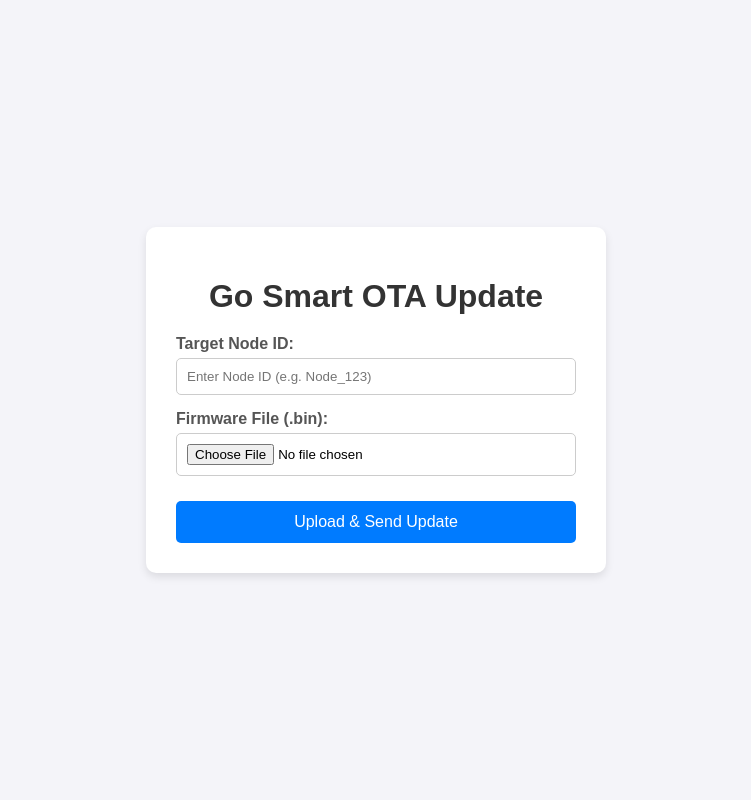
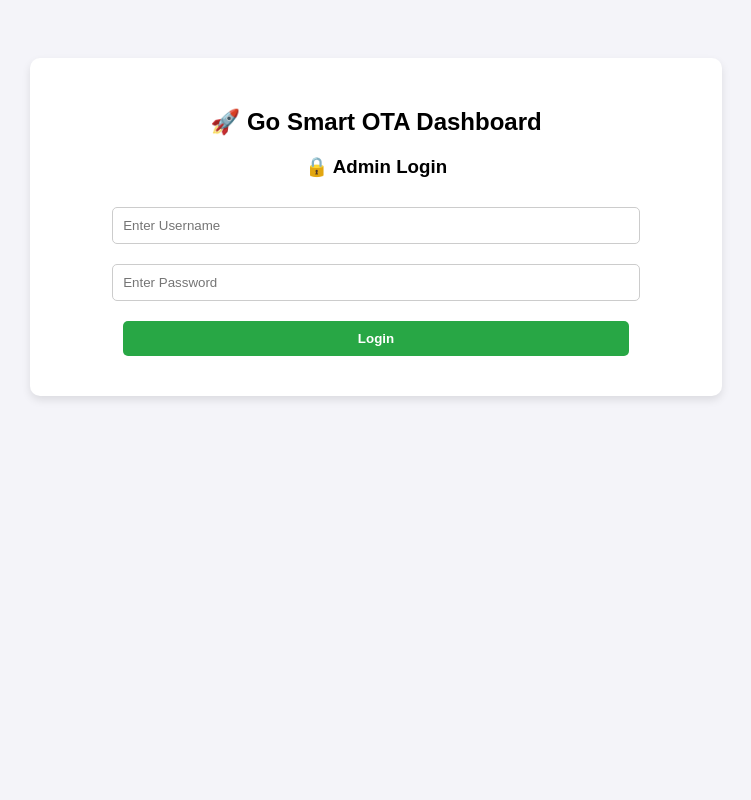
Before and after one commit to aveshpatel7/go-smartota, a Flask app: template templates/index.html in a window 1280 px wide. Shown: the whole page, without its empty margins (264-1015 px from the left). Run offline with Flask 3, Linux system fonts and the light colour scheme; the template is opened without the code that fills it, so the values that code supplies are empty.

Commit message:
Fixed file upload issue

```diff
--- a/app.py
+++ b/app.py
@@ -1,85 +1,95 @@
-from flask import Flask, render_template, request, send_from_directory, Response
+from flask import Flask, render_template, request, send_from_directory, session, redirect, url_for
 import paho.mqtt.client as mqtt
 import os
 import json
-from werkzeug.utils import secure_filename
-from functools import wraps
 
 app = Flask(__name__)
+# सिक्योरिटी के लिए एक सीक्रेट चाबी (यह बहुत ज़रूरी है)
+app.secret_key = "gosmart_super_secret_key_2026"
 
-# --- फाइल सेविंग सेटिंग ---
+# 🔐 यहाँ अपना एडमिन यूजरनेम और पासवर्ड सेट करें
+ADMIN_USERNAME = "admin"
+ADMIN_PASSWORD = "12345678"
+
 UPLOAD_FOLDER = 'firmware'
-app.config['UPLOAD_FOLDER'] = UPLOAD_FOLDER
-os.makedirs(UPLOAD_FOLDER, exist_ok=True) # रेंडर पर एरर रोकने के लिए
+os.makedirs(UPLOAD_FOLDER, exist_ok=True)
 
-# --- पासवर्ड सिक्योरिटी ---
-def check_auth(username, password):
-    return username == 'admin' and password == '12345678'
+MQTT_BROKER = "i26a1c71.ala.asia-southeast1.emqxsl.com"
+MQTT_PORT = 8883
+MQTT_USER = "smartnest_client"
+MQTT_PASS = "D2m9ga8JynJDEM6"
 
-def authenticate():
-    return Response(
-        'Login Required\n', 401,
-        {'WWW-Authenticate': 'Basic realm="Login Required"'})
+mqtt_client = mqtt.Client()
+mqtt_client.username_pw_set(MQTT_USER, MQTT_PASS)
+mqtt_client.tls_set()
 
-def requires_auth(f):
-    @wraps(f)
-    def decorated(*args, **kwargs):
-        auth = request.authorization
-        if not auth or not check_auth(auth.username, auth.password):
-            return authenticate()
-        return f(*args, **kwargs)
-    return decorated
+@app.route('/', methods=['GET', 'POST'])
+def index():
+    error = None
+    # अगर कोई लॉगिन करने की कोशिश कर रहा है
+    if request.method == 'POST':
+        user = request.form.get('username')
+        pw = request.form.get('password')
 
-# --- MQTT सेटिंग ---
-MQTT_BROKER = "broker.emqx.io"
-MQTT_PORT = 1883
-client = mqtt.Client()
+        if user == ADMIN_USERNAME and pw == ADMIN_PASSWORD:
+            session['logged_in'] = True  # ताला खुल गया
+            return redirect(url_for('index'))
+        else:
+            error = "❌ Wrong Username or Password!"
 
-try:
-    client.connect(MQTT_BROKER, MQTT_PORT, 60)
-    client.loop_start()
-    print("MQTT Connected!")
-except Exception as e:
-    print(f"MQTT Error: {e}")
+    # अगर लॉगिन है, तो फाइलें दिखाओ
+    if session.get('logged_in'):
+        files = os.listdir(UPLOAD_FOLDER)
+        return render_template('index.html', files=files)
 
-# --- वेब पेज राऊट ---
-@app.route('/')
-@requires_auth
-def index():
-    return render_template('index.html')
+    # अगर लॉगिन नहीं है, तो सिर्फ लॉगिन पेज दिखाओ
+    return render_template('index.html', error=error)
 
-# --- OTA भेजने का राऊट ---
+@app.route('/logout')
+def logout():
+    session.pop('logged_in', None) # ताला वापस लगा दिया
+    return redirect(url_for('index'))
+
+@app.route('/upload', methods=['POST'])
+def upload_file():
+    if not session.get('logged_in'):
+        return "❌ Unauthorized Access!"
+
+    if 'file' not in request.files:
+        return "No file selected!"
+    file = request.files['file']
+    if file.filename != '':
+        file.save(os.path.join(UPLOAD_FOLDER, file.filename))
+    return "✅ Firmware Uploaded Successfully! <br><br> <a href='/'>Go Back to Dashboard</a>"
+
 @app.route('/send_ota', methods=['POST'])
-@requires_auth
 def send_ota():
+    if not session.get('logged_in'):
+        return "❌ Unauthorized Access!"
+
+    node_id = request.form.get('node_id')
+    filename = request.form.get('filename')
+
+    host_url = request.host_url.replace("http://", "https://")
+    firmware_download_url = f"{host_url}firmware/{filename}"
+
+    topic = f"home/device/{node_id}/control"
+    payload = {
+        "action": "OTA_UPDATE",
+        "firmware_url": firmware_download_url
+    }
+
     try:
-        node_id = request.form.get('node_id')
-        file = request.files.get('file')
+        mqtt_client.connect(MQTT_BROKER, MQTT_PORT, 60)
+        mqtt_client.publish(topic, json.dumps(payload))
+        mqtt_client.disconnect()
+        return f"🚀 OTA Update Command Sent to {node_id}! ESP32 will now download: {filename} <br><br> <a href='/'>Go Back to Dashboard</a>"
+    except Exception as e:
+        return f"❌ Error connecting to MQTT: {e}"
 
-        if not file or file.filename == '':
-            return "Error: No file selected!", 400
-
-        filename = secure_filename(file.filename)
-        filepath = os.path.join(app.config['UPLOAD_FOLDER'], filename)
-        file.save(filepath)
-
-        # डाउनलोड URL बनाना
-        download_url = f"https://go-smartota.onrender.com/firmware/{filename}"
-
-        # MQTT मैसेज भेजना
-        payload = json.dumps({"url": download_url})
-        topic = f"{node_id}/ota"
-        client.publish(topic, payload)
-
-        return f"Success! Update sent to {node_id}. URL: {download_url}"
-
-    except Exception as e:
-        return f"Error: {str(e)}"
-
-# --- फाइल डाउनलोड राऊट ---
 @app.route('/firmware/<filename>')
 def serve_firmware(filename):
-    return send_from_directory(app.config['UPLOAD_FOLDER'], filename)
+    return send_from_directory(UPLOAD_FOLDER, filename)
 
 if __name__ == '__main__':
     app.run(host='0.0.0.0', port=5000, debug=True)
--- a/templates/index.html
+++ b/templates/index.html
@@ -1,34 +1,59 @@
 <!DOCTYPE html>
-<html lang="en">
+<html>
 <head>
-    <meta charset="UTF-8">
-    <meta name="viewport" content="width=device-width, initial-scale=1.0">
-    <title>Go Smart - OTA Update</title>
+    <title>Go Smart OTA Dashboard</title>
     <style>
-        body { font-family: Arial, sans-serif; background-color: #f4f4f9; display: flex; justify-content: center; align-items: center; height: 100vh; margin: 0; }
-        .container { background-color: white; padding: 30px; border-radius: 10px; box-shadow: 0 4px 8px rgba(0,0,0,0.1); width: 400px; text-align: center; }
-        h1 { color: #333; margin-bottom: 20px; }
-        .form-group { margin-bottom: 15px; text-align: left; }
-        label { display: block; margin-bottom: 5px; font-weight: bold; color: #555; }
-        input[type="text"], input[type="file"] { padding: 10px; width: 100%; box-sizing: border-box; border: 1px solid #ccc; border-radius: 5px; }
-        button { background-color: #007bff; color: white; border: none; padding: 12px 20px; width: 100%; border-radius: 5px; cursor: pointer; font-size: 16px; margin-top: 10px; }
-        button:hover { background-color: #0056b3; }
+        body { font-family: Arial, sans-serif; text-align: center; background-color: #f4f4f9; padding-top: 50px; }
+        .box { background: white; padding: 30px; border-radius: 10px; width: 50%; margin: auto; box-shadow: 0px 4px 8px rgba(0,0,0,0.1); }
+        input, button, select { padding: 10px; margin: 10px; width: 80%; border-radius: 5px; border: 1px solid #ccc; }
+        button { background-color: #28a745; color: white; border: none; cursor: pointer; font-weight: bold; }
+        button.update-btn { background-color: #007bff; }
+        .logout-btn { background-color: #dc3545; color: white; text-decoration: none; padding: 10px 15px; border-radius: 5px; float: right; font-weight: bold;}
     </style>
 </head>
 <body>
-    <div class="container">
-        <h1>Go Smart OTA Update</h1>
-        <form action="/send_ota" method="POST" enctype="multipart/form-data">
-            <div class="form-group">
-                <label for="node_id">Target Node ID:</label>
-                <input type="text" name="node_id" id="node_id" placeholder="Enter Node ID (e.g. Node_123)" required>
-            </div>
-            <div class="form-group">
-                <label for="file">Firmware File (.bin):</label>
-                <input type="file" name="file" id="file" accept=".bin" required>
-            </div>
-            <button type="submit">Upload & Send Update</button>
-        </form>
+    <div class="box">
+        <h2>🚀 Go Smart OTA Dashboard</h2>
+
+        <!-- अगर लॉगिन नहीं है, तो सिर्फ लॉगिन फॉर्म दिखाओ -->
+        {% if not session.get('logged_in') %}
+            <h3>🔒 Admin Login</h3>
+            {% if error %}
+                <p style="color: red; font-weight: bold;">{{ error }}</p>
+            {% endif %}
+            <form method="POST" action="/">
+                <input type="text" name="username" placeholder="Enter Username" required><br>
+                <input type="password" name="password" placeholder="Enter Password" required><br>
+                <button type="submit">Login</button>
+            </form>
+
+        <!-- अगर लॉगिन है, तो असली डैशबोर्ड दिखाओ -->
+        {% else %}
+            <a href="/logout" class="logout-btn">Logout</a>
+            <div style="clear: both;"></div>
+
+            <h3>1. Upload Firmware (.bin)</h3>
+            <form action="/upload" method="POST" enctype="multipart/form-data">
+                <input type="file" name="file" accept=".bin" required>
+                <button type="submit">Upload Firmware</button>
+            </form>
+
+            <hr>
+
+            <h3>2. Send OTA Update</h3>
+            <form action="/send_ota" method="POST">
+                <input type="text" name="node_id" placeholder="Enter NODE_ID (e.g. 4L-NODE-2FD6E4)" required>
+
+                <select name="filename" required>
+                    <option value="">Select Firmware to Send...</option>
+                    {% for file in files %}
+                        <option value="{{ file }}">{{ file }}</option>
+                    {% endfor %}
+                </select>
+
+                <button type="submit" class="update-btn">Send OTA Command</button>
+            </form>
+        {% endif %}
     </div>
 </body>
 </html>
```
